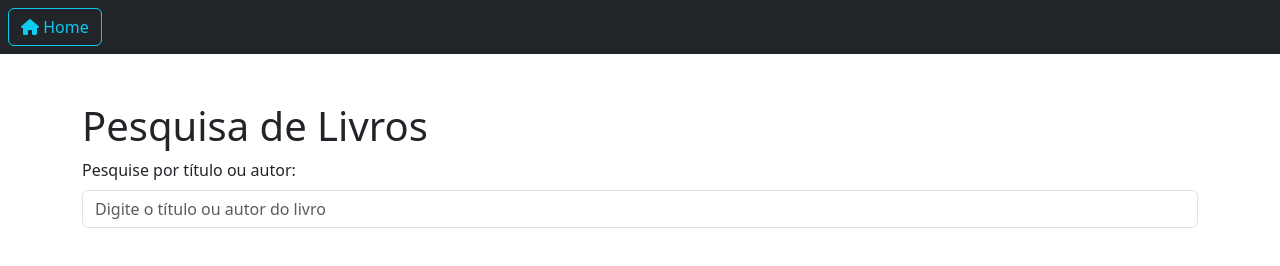
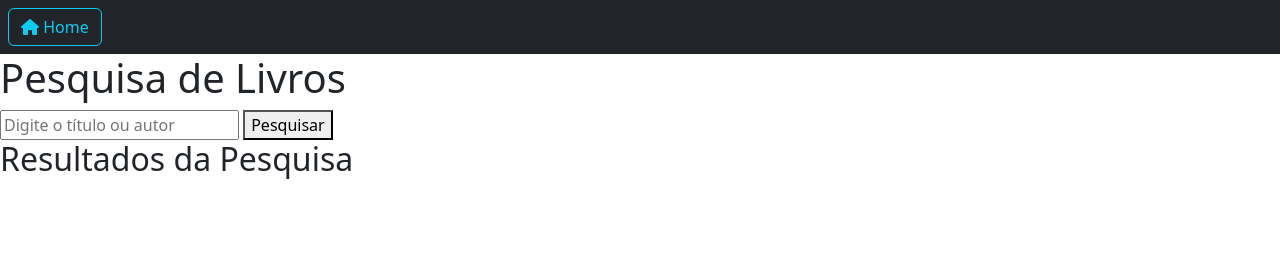
Before and after one commit to Marciogleyson/biblioteca-1.0, a plain HTML site: page pesquisar-livro.html in a window 1280 px wide. Drawn offline with nearby package versions, Linux system fonts and the light colour scheme.

Commit message:
Update pesquisar-livro.html

```diff
--- a/pesquisar-livro.html
+++ b/pesquisar-livro.html
@@ -13,20 +13,15 @@
         <a href="index.html" class="btn btn-outline-info"><i class="fas fa-home"></i> Home</a>
     </header>
 
-    <div class="container mt-5">
-        <h1>Pesquisa de Livros</h1>
+    <h1>Pesquisa de Livros</h1>
 
-        <!-- Campo de Pesquisa -->
-        <div class="mb-3">
-            <label for="search" class="form-label">Pesquise por título ou autor:</label>
-            <input type="text" id="search" class="form-control" placeholder="Digite o título ou autor do livro" oninput="pesquisarLivros()">
-        </div>
+     <!-- Campo de pesquisa -->
+     <input type="text" id="pesquisaTermo" placeholder="Digite o título ou autor" oninput="pesquisarLivros()">
+     <button onclick="pesquisarLivros()">Pesquisar</button>
 
-        <!-- Lista de Resultados -->
-        <div id="resultados">
-            <!-- Resultados da pesquisa aparecerão aqui -->
-        </div>
-    </div>
+     <h2>Resultados da Pesquisa</h2>
+     <ul id="livrosResultado"></ul>
+
 
     <script src="https://unpkg.com/imask"></script>
     <script src="https://cdn.jsdelivr.net/npm/bootstrap@5.3.3/dist/js/bootstrap.bundle.min.js"
```
